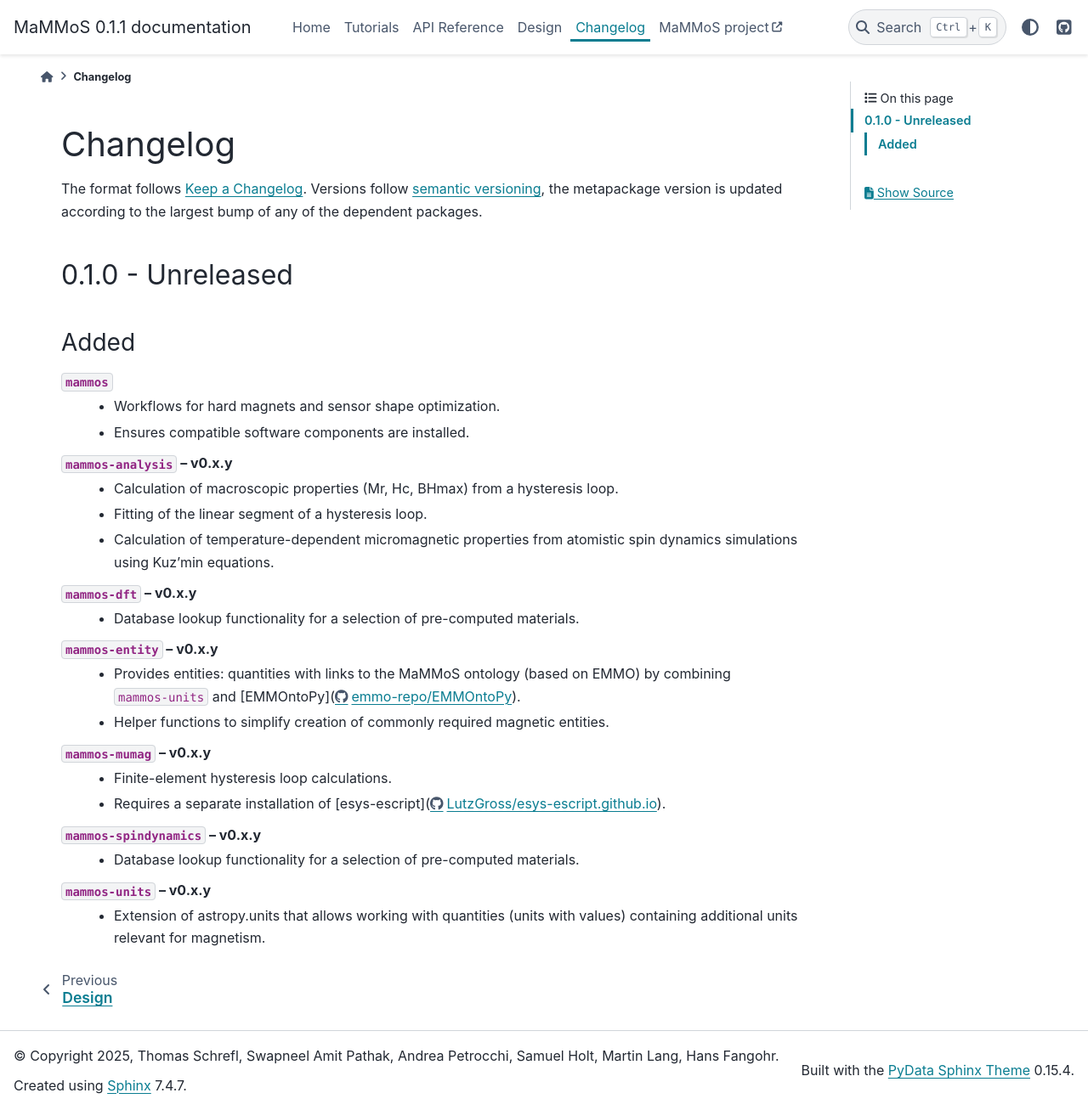
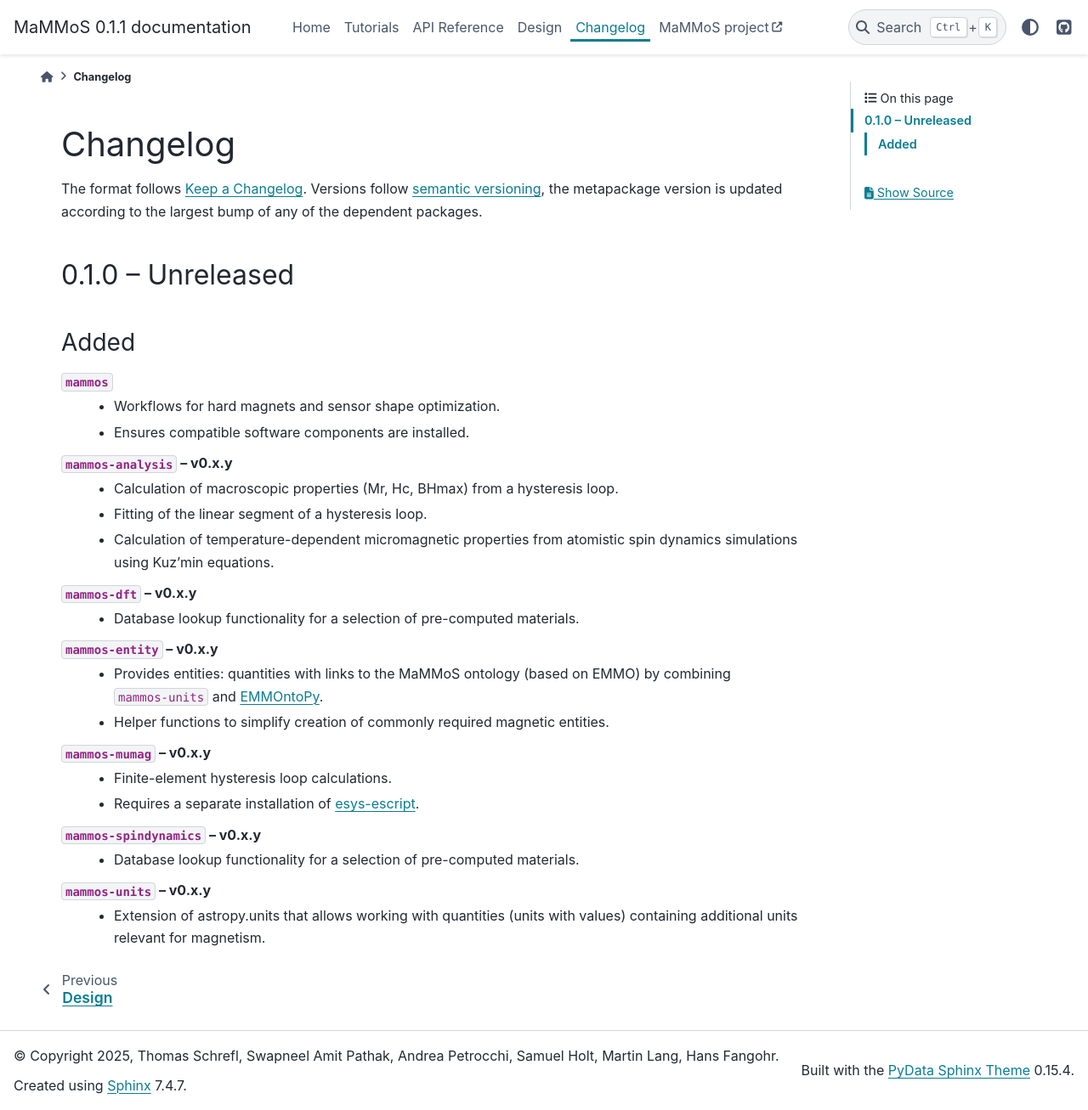
Before and after one commit to MaMMoS-project/mammos, a Sphinx documentation site: the page built from docs/source/changelog.rst, in a window 1280 px wide and 1307 px high. Shown: the whole window at 85% size. Built offline with Sphinx 7.4.7 and the PyData theme 0.15.4, drawn with Linux system fonts in a browser that asks for light colours; pages that are not in the unit, such as notebooks, are missing from menus; the version number is read from the project's files by our own code.

Commit message:
Fix syntax in changelog

```diff
--- a/docs/source/changelog.rst
+++ b/docs/source/changelog.rst
@@ -6,8 +6,8 @@ The format follows `Keep a Changelog <https://keepachangelog.com/>`__. Versions
 follow `semantic versioning <https://semver.org/>`__, the metapackage version is
 updated according to the largest bump of any of the dependent packages.
 
-0.1.0 - Unreleased
-==================
+0.1.0 -- Unreleased
+===================
 
 Added
 -----
@@ -25,13 +25,13 @@ Added
   - Database lookup functionality for a selection of pre-computed materials.
 ``mammos-entity`` -- v0.x.y
   - Provides entities: quantities with links to the MaMMoS ontology (based on
-    EMMO) by combining ``mammos-units`` and
-    [EMMOntoPy](https://github.com/emmo-repo/EMMOntoPy).
+    EMMO) by combining ``mammos-units`` and `EMMOntoPy
+    <https://github.com/emmo-repo/EMMOntoPy>`__.
   - Helper functions to simplify creation of commonly required magnetic entities.
 ``mammos-mumag`` -- v0.x.y
   - Finite-element hysteresis loop calculations.
-  - Requires a separate installation of
-    [esys-escript](https://github.com/LutzGross/esys-escript.github.io/).
+  - Requires a separate installation of `esys-escript
+    <https://github.com/LutzGross/esys-escript.github.io/>`__.
 ``mammos-spindynamics`` -- v0.x.y
   - Database lookup functionality for a selection of pre-computed materials.
 ``mammos-units`` -- v0.x.y
```
